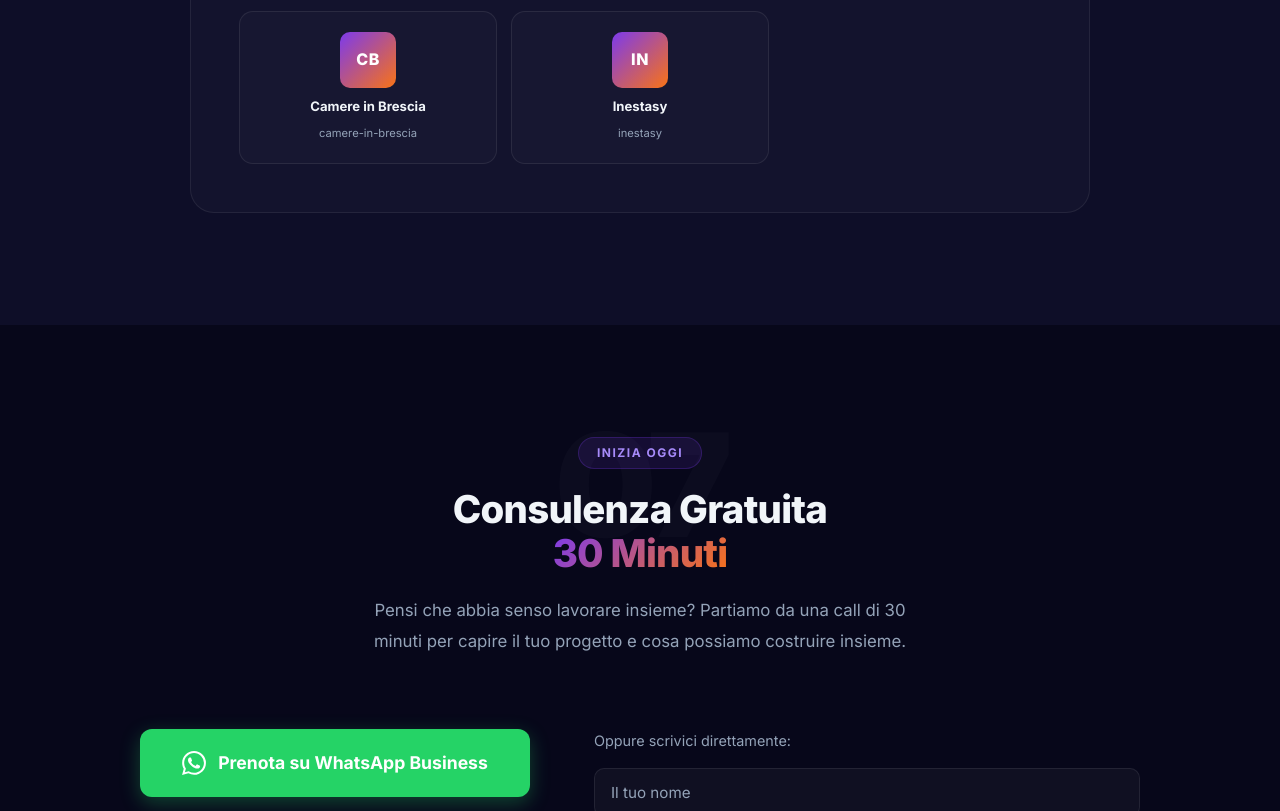
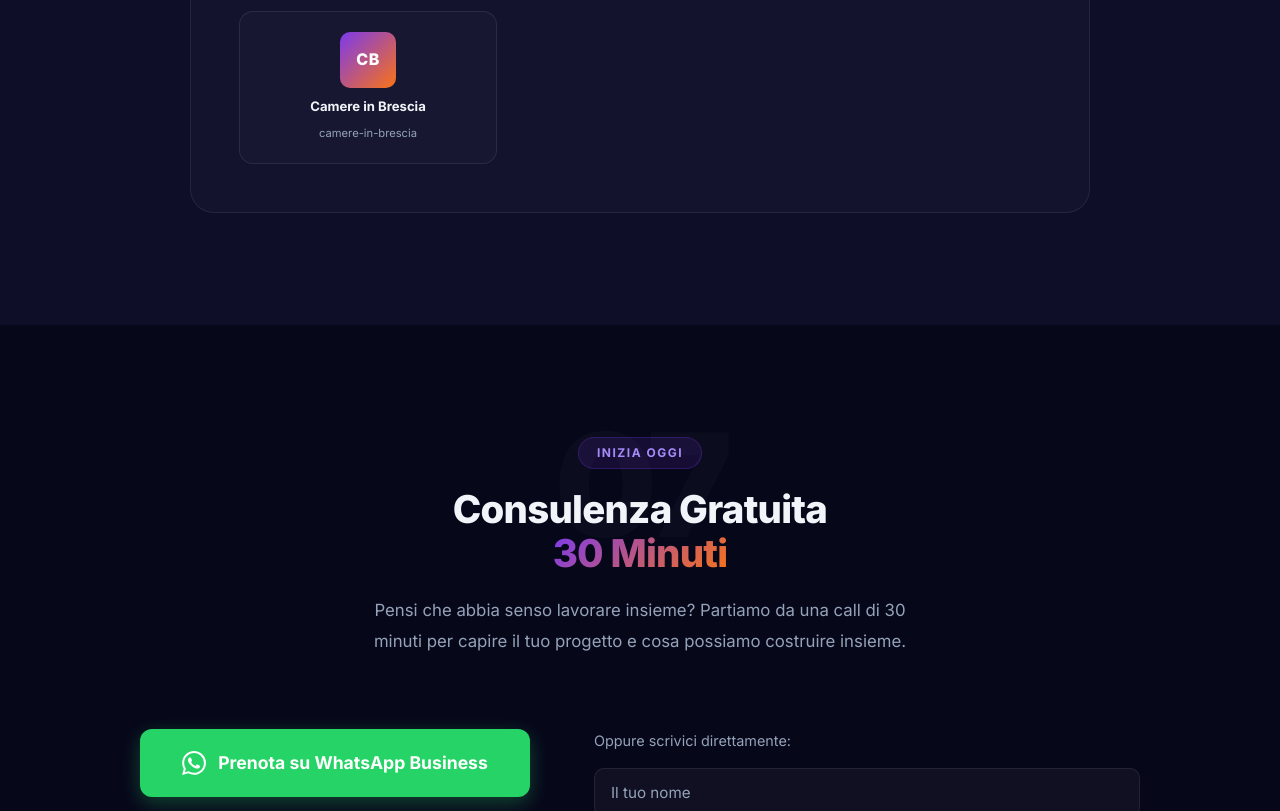
Before and after one commit to gabrielezerbonia-bit/GZMarketingAgency, an Astro site: page / in a window 1280 px wide. Shown: the part 8007-8818 px from the top of the page. Built offline with nearby package versions, Linux system fonts and the light colour scheme; Astro itself is replaced by a stand-in of ours.

Commit message:
feat(partner): remove Inestasy card
Co-Authored-By: Claude Sonnet 4.6 <noreply@anthropic.com>

```diff
--- a/src/components/Partnership.astro
+++ b/src/components/Partnership.astro
@@ -38,11 +38,6 @@
           <span class="psc-name">Camere in Brescia</span>
           <span class="psc-domain">camere-in-brescia</span>
         </a>
-        <a class="psc-card" href="https://inestasy-production.up.railway.app" target="_blank" rel="noopener">
-          <div class="psc-logo psc-initials">IN</div>
-          <span class="psc-name">Inestasy</span>
-          <span class="psc-domain">inestasy</span>
-        </a>
       </div>
     </div>
   </div>
```
